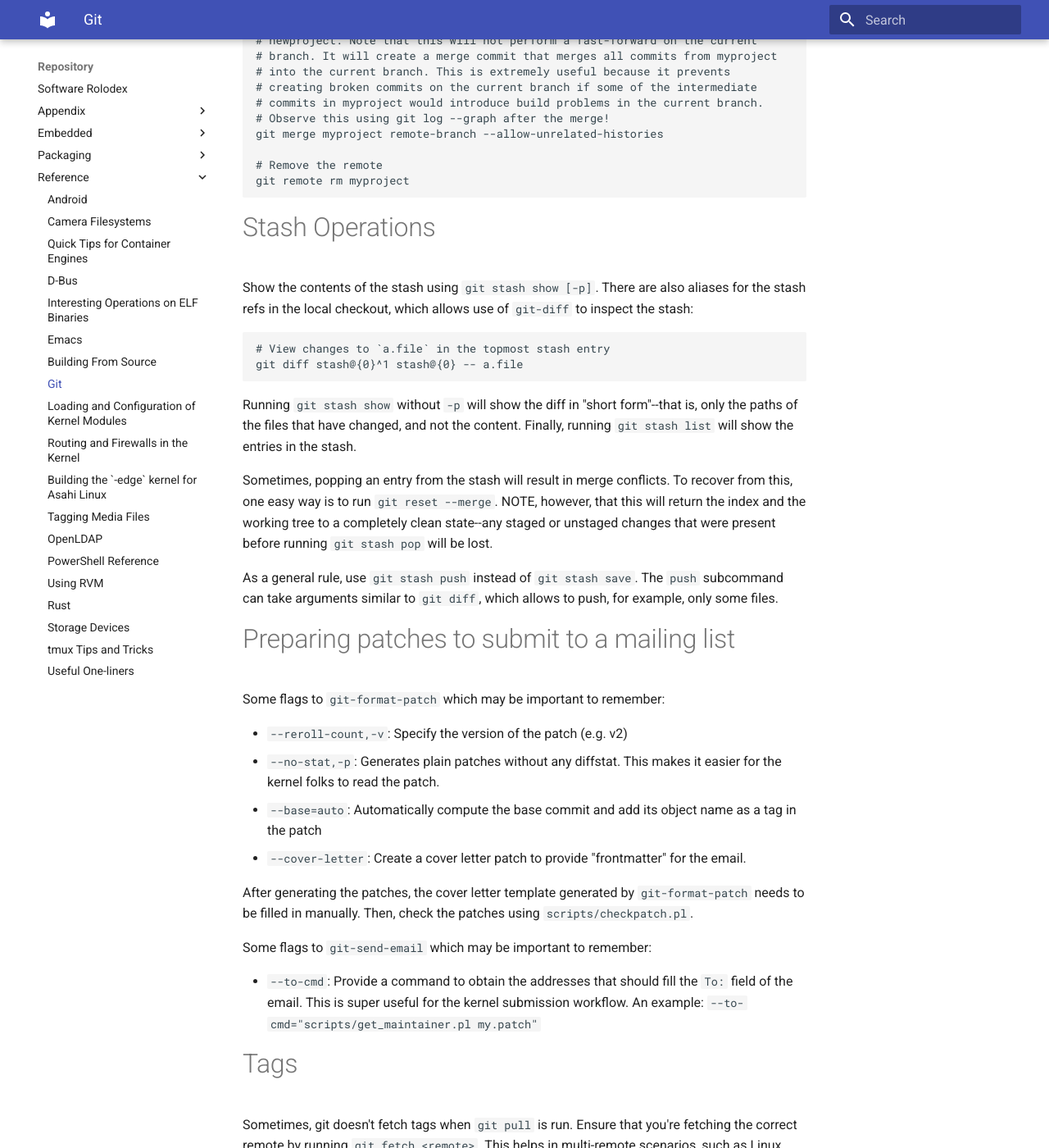
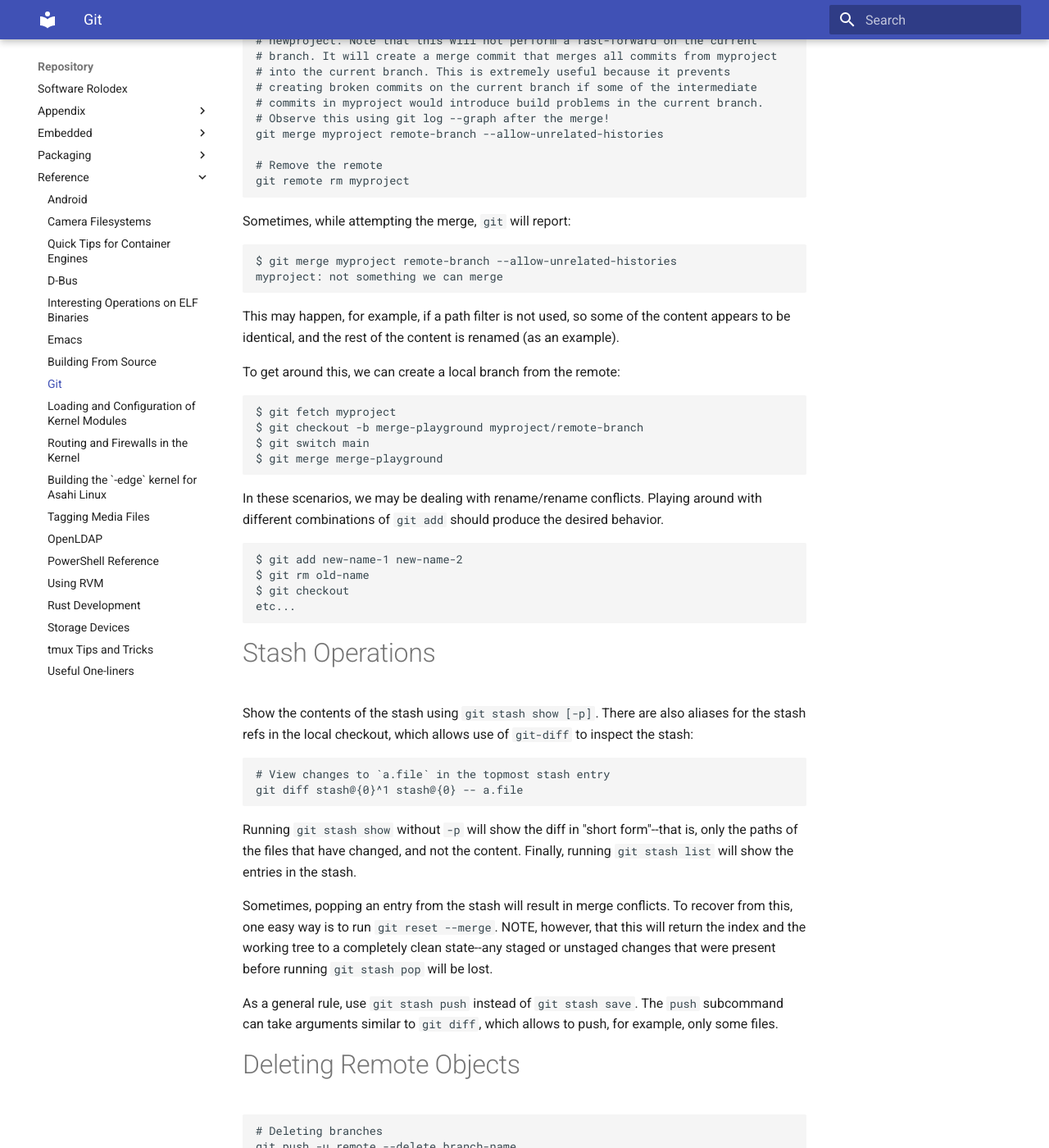
Before and after one commit to AmateurECE/twardyece-repository, an MkDocs documentation site: the page built from docs/Reference/Git.md, in a window 1280 px wide and 1400 px high, scrolled down 1589 px. Shown: the whole window at 82% size. Built offline with MkDocs 1.6.1 and Material for MkDocs 9.7.7, drawn with Linux system fonts in a browser that asks for light colours.

Commit message:
Add a bunch of documentation

````diff
--- a/docs/Reference/Git.md
+++ b/docs/Reference/Git.md
@@ -86,6 +86,37 @@ git merge myproject remote-branch --allow-unrelated-histories
 git remote rm myproject
 ```
 
+Sometimes, while attempting the merge, `git` will report:
+
+```
+$ git merge myproject remote-branch --allow-unrelated-histories
+myproject: not something we can merge
+```
+
+This may happen, for example, if a path filter is not used, so some of the
+content appears to be identical, and the rest of the content is renamed
+(as an example).
+
+To get around this, we can create a local branch from the remote:
+
+```bash-session
+$ git fetch myproject
+$ git checkout -b merge-playground myproject/remote-branch
+$ git switch main
+$ git merge merge-playground
+```
+
+In these scenarios, we may be dealing with rename/rename conflicts. Playing
+around with different combinations of `git add` should produce the desired
+behavior.
+
+```bash-session
+$ git add new-name-1 new-name-2
+$ git rm old-name
+$ git checkout
+etc...
+```
+
 # Stash Operations
 
 Show the contents of the stash using `git stash show [-p]`. There are also
@@ -110,6 +141,13 @@ state--any staged or unstaged changes that were present before running
 As a general rule, use `git stash push` instead of `git stash save`. The
 `push` subcommand can take arguments similar to `git diff`, which allows to
 push, for example, only some files.
+
+# Deleting Remote Objects
+
+```bash-session
+# Deleting branches
+git push -u remote --delete branch-name
+```
 
 # Preparing patches to submit to a mailing list
 
````
Also changed, not shown: docs/Reference/Powershell.md (+8 -3 lines), docs/Reference/Rust.md (+81 -0 lines).
